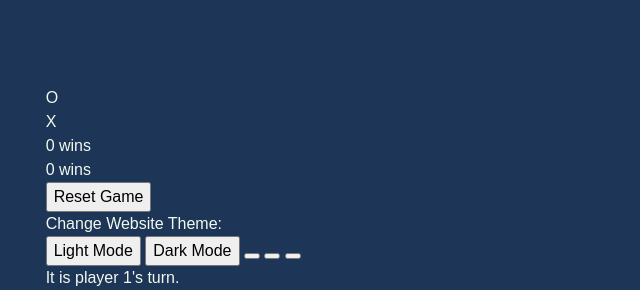
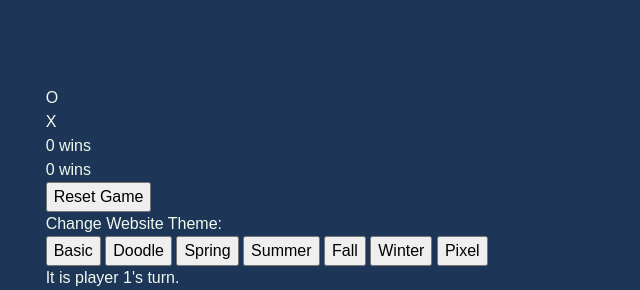
Before and after one commit to imd1005-web-development-winter-2023/group-project-digitalists, a plain HTML site: page index.html in a window 1280 px wide. Shown: the part 188-478 px from the top of the page, without its empty margins (318-958 px from the left). Drawn offline with Linux system fonts and the light colour scheme.

Commit message:
Added more buttons

```diff
--- a/index.html
+++ b/index.html
@@ -28,11 +28,13 @@
         <p class = "x-wins"><span class="message bold">0</span> wins</p>
         <button class="reset-game">Reset Game</button>
         <p class="themes">Change Website Theme:</p>
-        <button class="theme-1">Light Mode</button>
-        <button class="theme-2">Dark Mode</button>
-        <button class="theme-3"></button>
-        <button class="theme-4"></button>
-        <button class="theme-5"></button>
+        <button class="theme-1">Basic</button>
+        <button class="theme-2">Doodle</button>
+        <button class="theme-3">Spring</button>
+        <button class="theme-4">Summer</button>
+        <button class="theme-5">Fall</button>
+        <button class="theme-6">Winter</button>
+        <button class="theme-7">Pixel</button>
         <p class = "player-turn">It is player <span class="message bold">1</span>'s turn.</p>
       </div>
     </main>
```
